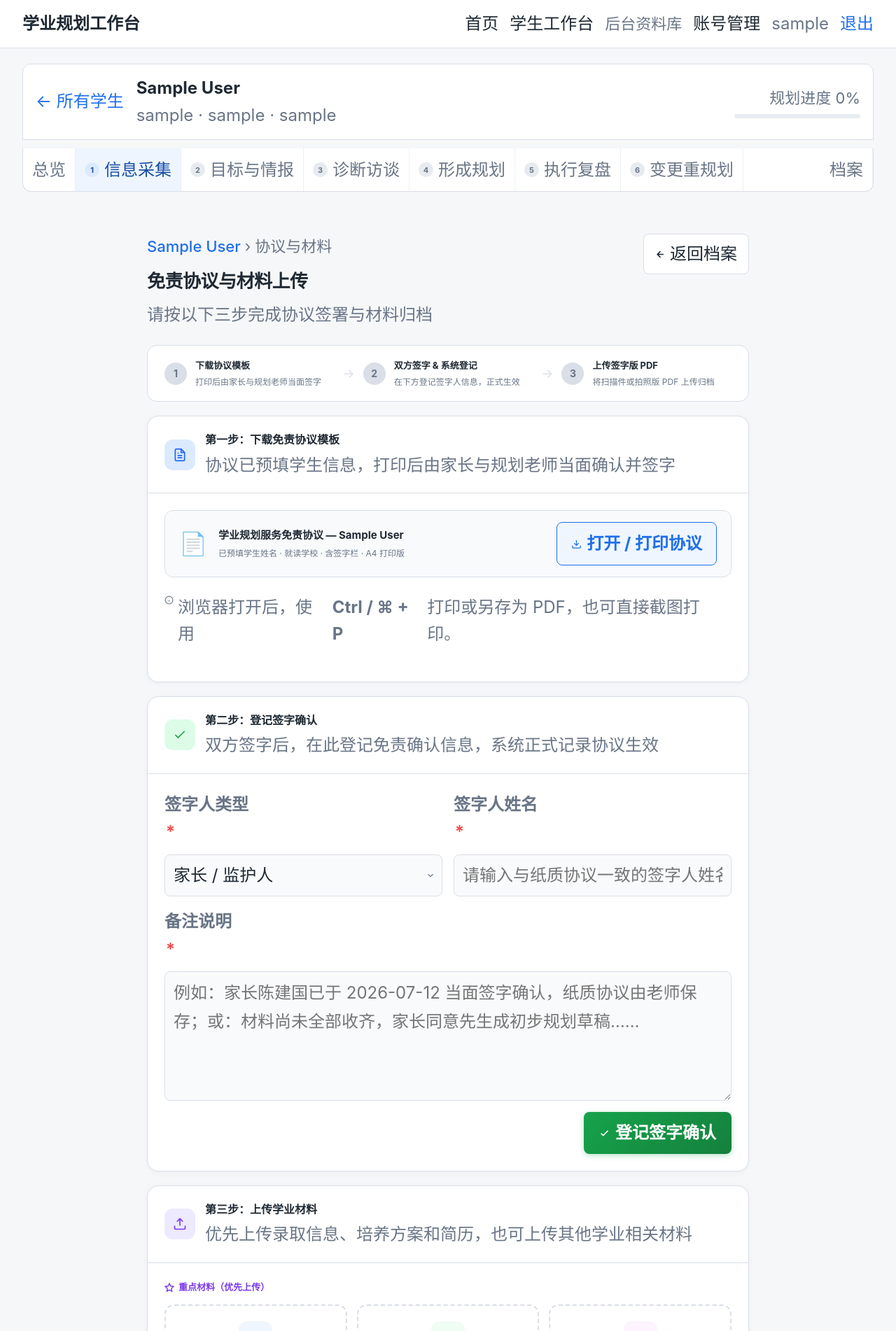
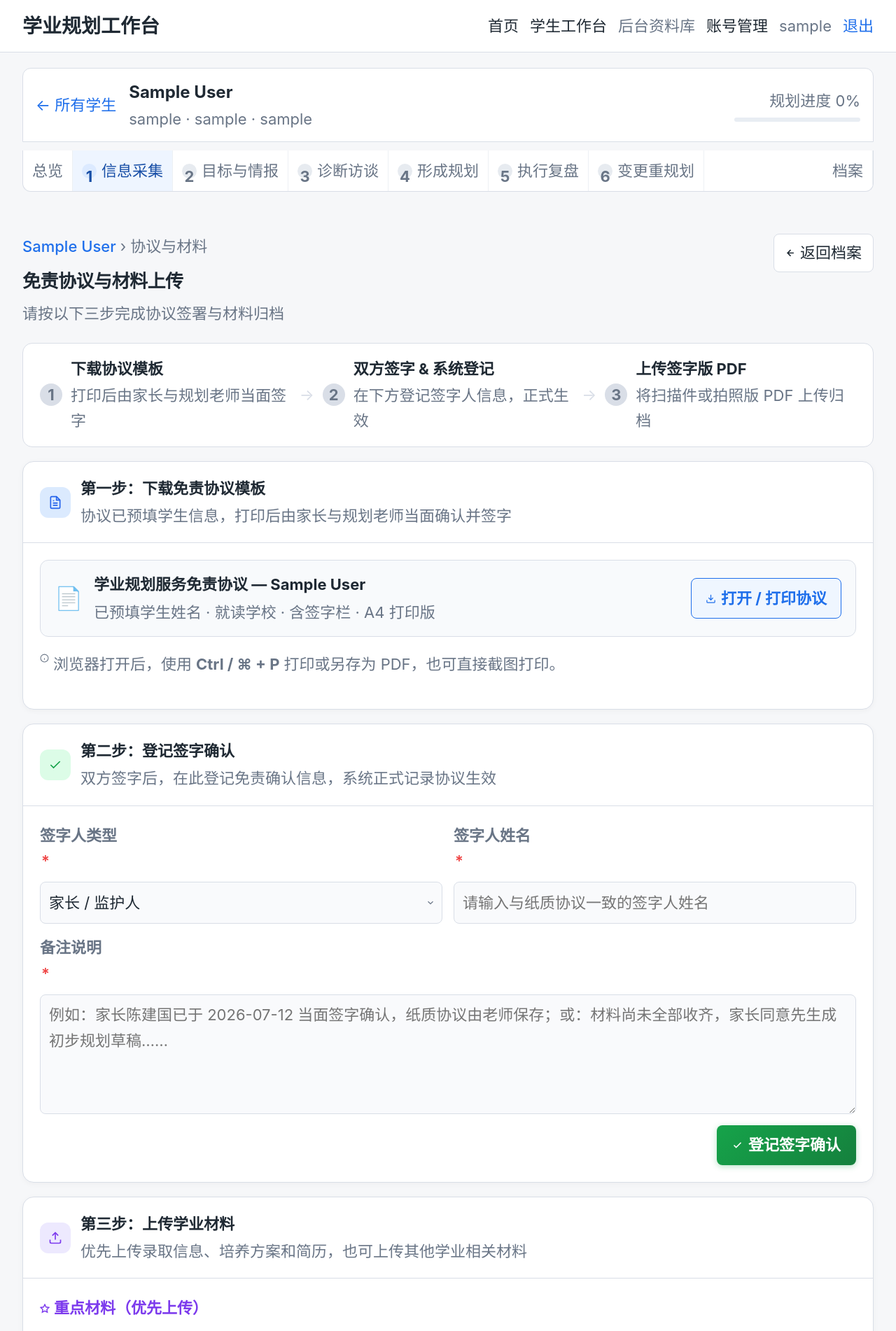
Before and after one commit to yudehai888666-del/fxb-xyqzqgh, a Flask app: page /students/1/materials in a window 1280 px wide. Shown: the top 1902 px of the page at 70% size. Run offline with Flask 3, Linux system fonts and the light colour scheme; the visitor is signed in with stand-in values (Sample User, id 1); data comes from the database, SQL or seed files in the repository; data that the repository does not hold is empty.

Commit message:
fix: enforce readable full-width layouts

```diff
--- a/app/static/styles.css
+++ b/app/static/styles.css
@@ -548,7 +548,7 @@ textarea {
 
 .nav-tools {
   position: relative;
-  font-size: 14px;
+  font-size: var(--minimum-readable-font-size);
 }
 
 .nav-tools summary {
@@ -610,18 +610,18 @@ textarea {
 
 .student-context-main span {
   color: var(--muted);
-  font-size: 12px;
+  font-size: var(--minimum-readable-font-size);
 }
 
 .student-back {
-  font-size: 13px;
+  font-size: var(--minimum-readable-font-size);
   white-space: nowrap;
 }
 
 .student-progress-compact {
   min-width: 180px;
   color: var(--muted);
-  font-size: 12px;
+  font-size: var(--minimum-readable-font-size);
   text-align: right;
 }
 
@@ -663,7 +663,7 @@ textarea {
   padding: 11px 13px;
   border-right: 1px solid #edf0f4;
   color: var(--muted);
-  font-size: 12px;
+  font-size: var(--minimum-readable-font-size);
 }
 
 .workflow-nav a:hover,
@@ -680,7 +680,7 @@ textarea {
   place-items: center;
   border-radius: 50%;
   background: #e7ebf0;
-  font-size: 11px;
+  font-size: var(--minimum-readable-font-size);
 }
 
 .workflow-step.completed b {
--- a/app/templates/base.html
+++ b/app/templates/base.html
@@ -25,11 +25,6 @@
       {% if request.endpoint and request.endpoint.startswith('intelligence.') %}<div class="backoffice-banner"><strong>后台资料库</strong><span>这里维护可复用的专业、岗位、产业和考试依据；真正的学生决策请回到具体学生的“目标与情报”环节完成。</span><a href="{{ url_for('students.list_view') }}">返回学生工作台</a></div>{% endif %}
       {% block content %}{% endblock %}
     </main>
-    <style>.nav-user{color:var(--muted);font-size:13px}.nav-logout{margin:0}.nav-logout button{padding:0;border:0;background:none;color:var(--primary);font:inherit;font-size:13px;cursor:pointer}</style>
-    <style>
-      body :where(p, li, dt, dd, label, input, select, textarea, button, th, td, a, span, small, summary, legend) {
-        font-size: max(1em, var(--minimum-readable-font-size)) !important;
-      }
-    </style>
+    <style>.nav-user{color:var(--muted);font-size:var(--minimum-readable-font-size)}.nav-logout{margin:0}.nav-logout button{padding:0;border:0;background:none;color:var(--primary);font:inherit;font-size:var(--minimum-readable-font-size);cursor:pointer}</style>
   </body>
 </html>
--- a/app/templates/files/center.html
+++ b/app/templates/files/center.html
@@ -1,4 +1,4 @@
 {% extends "base.html" %}{% block title %}文件档案：{{ student.name }}{% endblock %}{% block content %}
 <section class="page-heading"><div><p class="eyebrow">学生规划辅助 · 安全存储</p><h1>{{ student.name }}的文件档案</h1><p class="muted">这里存放各规划阶段产生的材料、规划书和协议，不是独立业务流程。</p></div><a class="button secondary" href="{{ url_for('students.detail', student_id=student.id) }}">返回流程总览</a></section>
 <section class="panel">{% if files %}<div class="table-wrap"><table><thead><tr><th>文件</th><th>分类/版本</th><th>完整性</th><th>可见范围</th><th>操作</th></tr></thead><tbody>{% for item in files %}{% set f=item.record %}<tr><td><strong>{{ f["original_filename"] }}</strong><br><span class="text-muted-sm">{{ f["size_bytes"] }} bytes · {{ f["created_at"][:16] }}</span></td><td>{{ f["category"] }} · V{{ f["version"] }}</td><td><span class="integrity integrity-{{ item.integrity }}">{{ item.integrity }}</span></td><td><form method="post" action="{{ url_for('files.visibility', student_id=student.id, file_id=f['id']) }}"><select name="visibility" onchange="this.form.submit()">{% for v in visibilities %}<option {% if f["visibility"]==v %}selected{% endif %}>{{ v }}</option>{% endfor %}</select></form></td><td><div class="file-actions"><a class="button secondary" href="{{ url_for('files.download', student_id=student.id, file_id=f['id']) }}">安全下载</a><form method="post" action="{{ url_for('files.delete', student_id=student.id, file_id=f['id']) }}"><button class="button secondary" type="submit">移入回收状态</button></form></div></td></tr>{% endfor %}</tbody></table></div>{% else %}<p class="empty">暂无归档文件。新上传材料和新生成规划会自动出现在这里。</p>{% endif %}</section>
-<style>.file-actions{display:flex;gap:7px;flex-wrap:wrap}.file-actions form{margin:0}.integrity{font-size:12px;font-weight:700}.integrity-校验通过{color:#087443}.integrity-校验失败,.integrity-文件缺失{color:#b42318}.integrity-待校验{color:#9a6700}select{min-height:38px;padding:7px;border:1px solid var(--line);border-radius:6px;background:#fff}</style>{% endblock %}
+<style>.file-actions{display:flex;gap:7px;flex-wrap:wrap}.file-actions form{margin:0}.integrity{font-size: var(--minimum-readable-font-size);font-weight:700}.integrity-校验通过{color:#087443}.integrity-校验失败,.integrity-文件缺失{color:#b42318}.integrity-待校验{color:#9a6700}select{min-height:38px;padding:7px;border:1px solid var(--line);border-radius:6px;background:#fff}</style>{% endblock %}
--- a/app/templates/invitations/results.html
+++ b/app/templates/invitations/results.html
@@ -22,5 +22,5 @@
 {% else %}
   <section class="panel"><p class="empty">暂无扫码提交记录。</p></section>
 {% endif %}
-<style>.result-card{margin-bottom:18px;padding:0;border:1px solid var(--line);border-radius:13px;background:#fff;overflow:hidden}.result-head{display:flex;justify-content:space-between;padding:15px 19px;border-bottom:1px solid var(--line);background:#f8fafc}.result-head span{color:var(--muted);font-size:13px}.result-list{margin:0}.result-list>div{display:grid;grid-template-columns:170px 1fr;gap:18px;padding:14px 19px;border-bottom:1px solid #edf0f4}.result-list>div:last-child{border-bottom:0}.result-list dt{color:var(--muted);font-size:13px;font-weight:700}.result-list dd{margin:0;white-space:pre-wrap;line-height:1.65}@media(max-width:650px){.result-list>div{grid-template-columns:1fr;gap:4px}}</style>
+<style>.result-card{margin-bottom:18px;padding:0;border:1px solid var(--line);border-radius:13px;background:#fff;overflow:hidden}.result-head{display:flex;justify-content:space-between;padding:15px 19px;border-bottom:1px solid var(--line);background:#f8fafc}.result-head span{color:var(--muted);font-size: var(--minimum-readable-font-size)}.result-list{margin:0}.result-list>div{display:grid;grid-template-columns:170px 1fr;gap:18px;padding:14px 19px;border-bottom:1px solid #edf0f4}.result-list>div:last-child{border-bottom:0}.result-list dt{color:var(--muted);font-size: var(--minimum-readable-font-size);font-weight:700}.result-list dd{margin:0;white-space:pre-wrap;line-height:1.65}@media(max-width:650px){.result-list>div{grid-template-columns:1fr;gap:4px}}</style>
 {% endblock %}
--- a/app/templates/invitations/status.html
+++ b/app/templates/invitations/status.html
@@ -7,5 +7,5 @@
   <h1>{% if state == "提交成功" %}提交成功{% else %}邀请{{ state }}{% endif %}</h1>
   <p>{% if state == "提交成功" %}老师已收到问卷，感谢您的认真填写。现在可以安全关闭本页。{% else %}该填写链接已无法继续使用，请联系规划老师重新获取二维码。{% endif %}</p>
 </div>
-<style>.public-questionnaire-page{max-width:700px}.invite-status-page{max-width:520px;margin:12vh auto;padding:42px;text-align:center;border:1px solid var(--line);border-radius:18px;background:#fff}.invite-status-icon{display:flex;align-items:center;justify-content:center;width:64px;height:64px;margin:0 auto 18px;border-radius:50%;background:#eaf7f0;color:#087443;font-size:34px;font-weight:800}.invite-status-page h1{margin:0 0 10px}.invite-status-page p{margin:0;color:var(--muted);line-height:1.8}</style>
+<style>.public-questionnaire-page{max-width:none;}.invite-status-page{max-width:520px;margin:12vh auto;padding:42px;text-align:center;border:1px solid var(--line);border-radius:18px;background:#fff}.invite-status-icon{display:flex;align-items:center;justify-content:center;width:64px;height:64px;margin:0 auto 18px;border-radius:50%;background:#eaf7f0;color:#087443;font-size:34px;font-weight:800}.invite-status-page h1{margin:0 0 10px}.invite-status-page p{margin:0;color:var(--muted);line-height:1.8}</style>
 {% endblock %}
--- a/app/templates/planning/detail.html
+++ b/app/templates/planning/detail.html
@@ -42,9 +42,9 @@
   </section>
   <style>
     .visibility-form { display:flex; align-items:center; gap:8px; }
-    .visibility-form label { color:var(--muted); font-size:13px; font-weight:700; white-space:nowrap; }
+    .visibility-form label { color:var(--muted); font-size: var(--minimum-readable-font-size); font-weight:700; white-space:nowrap; }
     .visibility-form select { min-height:36px; padding:6px 9px; border:1px solid var(--line); border-radius:7px; background:#fff; font:inherit; }
-    .visibility-notice { display:flex; gap:8px; margin:0 0 18px; padding:10px 12px; border:1px solid #bcd3f6; border-radius:8px; background:#f5f9ff; color:#52637a; font-size:12px; line-height:1.55; }
+    .visibility-notice { display:flex; gap:8px; margin:0 0 18px; padding:10px 12px; border:1px solid #bcd3f6; border-radius:8px; background:#f5f9ff; color:#52637a; font-size: var(--minimum-readable-font-size); line-height:1.55; }
     .visibility-notice strong { color:#315c91; white-space:nowrap; }
     @media (max-width:700px) { .visibility-notice { flex-direction:column; } .visibility-form { align-items:flex-start; flex-direction:column; } }
   </style>
--- a/app/templates/planning/edit.html
+++ b/app/templates/planning/edit.html
@@ -1 +1 @@
-{% extends "base.html" %}{% block title %}编辑规划：{{ student.name }}{% endblock %}{% block content %}<section class="page-heading"><div><p class="eyebrow">创建新版本</p><h1>{{ document["title"] }}</h1><p class="muted">基于 V{{ document["version"] }} 编辑，保存后生成新版本，原版保留不变。</p></div><a class="button secondary" href="{{ url_for('planning.detail', student_id=student.id, document_id=document['id']) }}">取消</a></section>{% if error %}<div class="form-error">{{ error }}</div>{% endif %}<form method="post" class="form-panel"><label><span>标题</span><input name="title" value="{{ document['title'] }}" required></label><label style="display:block;margin-top:16px"><span>规划正文（支持 Markdown 标题和列表）</span><textarea name="content_markdown" rows="30" required>{{ document["content_markdown"] }}</textarea></label><div class="form-actions"><button class="button" type="submit">保存为新版本</button></div></form><style>textarea{width:100%;padding:14px;border:1px solid var(--line);border-radius:8px;font:14px/1.7 ui-monospace,monospace;resize:vertical}textarea:focus{outline:3px solid rgba(31,111,235,.16);border-color:var(--primary)}</style>{% endblock %}
+{% extends "base.html" %}{% block title %}编辑规划：{{ student.name }}{% endblock %}{% block content %}<section class="page-heading"><div><p class="eyebrow">创建新版本</p><h1>{{ document["title"] }}</h1><p class="muted">基于 V{{ document["version"] }} 编辑，保存后生成新版本，原版保留不变。</p></div><a class="button secondary" href="{{ url_for('planning.detail', student_id=student.id, document_id=document['id']) }}">取消</a></section>{% if error %}<div class="form-error">{{ error }}</div>{% endif %}<form method="post" class="form-panel"><label><span>标题</span><input name="title" value="{{ document['title'] }}" required></label><label style="display:block;margin-top:16px"><span>规划正文（支持 Markdown 标题和列表）</span><textarea name="content_markdown" rows="30" required>{{ document["content_markdown"] }}</textarea></label><div class="form-actions"><button class="button" type="submit">保存为新版本</button></div></form><style>textarea{width:100%;padding:14px;border:1px solid var(--line);border-radius:8px;font: var(--minimum-readable-font-size) / 1.7 ui-monospace,monospace;resize:vertical}textarea:focus{outline:3px solid rgba(31,111,235,.16);border-color:var(--primary)}</style>{% endblock %}
--- a/app/templates/planning/generate.html
+++ b/app/templates/planning/generate.html
@@ -39,7 +39,7 @@
         <div class="completion-item {{ 'done' if status == done_val else 'pending' }}">
           <span class="completion-dot"></span>
           <span>{{ label }}</span>
-          <span style="margin-left:auto;font-size:11px;opacity:0.8;">{{ status }}</span>
+          <span style="margin-left:auto;font-size: var(--minimum-readable-font-size);opacity:0.8;">{{ status }}</span>
         </div>
       {% endfor %}
     </div>
--- a/app/templates/questionnaires/materials.html
+++ b/app/templates/questionnaires/materials.html
@@ -389,7 +389,7 @@ if (zone) {
 
 <style>
 .mat-page {
-  max-width: 860px;
+  max-width: none;
   margin: 0 auto;
   padding: 32px 0 80px;
 }
@@ -406,7 +406,7 @@ if (zone) {
   display: flex;
   align-items: center;
   gap: 6px;
-  font-size: 13px;
+  font-size: var(--minimum-readable-font-size);
   color: var(--muted);
   margin-bottom: 10px;
 }
@@ -417,7 +417,7 @@ if (zone) {
   font-weight: 800;
   letter-spacing: -0.5px;
 }
-.mat-subtitle { margin: 0; font-size: 14px; color: var(--muted); }
+.mat-subtitle { margin: 0; font-size: var(--minimum-readable-font-size); color: var(--muted); }
 
 .mat-btn-back {
   display: inline-flex;
@@ -428,7 +428,7 @@ if (zone) {
   border-radius: 8px;
   background: var(--surface);
   color: var(--text);
-  font-size: 13px;
+  font-size: var(--minimum-readable-font-size);
   font-weight: 500;
   text-decoration: none;
   white-space: nowrap;
@@ -479,7 +479,7 @@ if (zone) {
   border-radius: 50%;
   background: var(--line);
   color: var(--muted);
-  font-size: 14px;
+  font-size: var(--minimum-readable-font-size);
   font-weight: 700;
   display: flex;
   align-items: center;
@@ -492,18 +492,18 @@ if (zone) {
   color: #fff;
 }
 .mat-flow-title {
-  font-size: 13px;
+  font-size: var(--minimum-readable-font-size);
   font-weight: 700;
   color: var(--text);
 }
 .mat-flow-desc {
-  font-size: 12px;
+  font-size: var(--minimum-readable-font-size);
   color: var(--muted);
   margin-top: 2px;
 }
 .mat-flow-arrow {
   color: var(--line);
-  font-size: 18px;
+  font-size: var(--minimum-readable-font-size);
   padding: 0 12px;
   flex-shrink: 0;
 }
@@ -533,8 +533,8 @@ if (zone) {
   justify-content: center;
   flex-shrink: 0;
 }
-.mat-card-title { margin: 0 0 3px; font-size: 16px; font-weight: 700; }
-.mat-card-desc  { margin: 0; font-size: 13px; color: var(--muted); }
+.mat-card-title { margin: 0 0 3px; font-size: var(--minimum-readable-font-size); font-weight: 700; }
+.mat-card-desc  { margin: 0; font-size: var(--minimum-readable-font-size); color: var(--muted); }
 .mat-card-body  { padding: 24px; }
 
 /* 协议预览行 */
@@ -550,8 +550,8 @@ if (zone) {
 }
 .mat-agreement-icon { font-size: 32px; flex-shrink: 0; }
 .mat-agreement-info { flex: 1; }
-.mat-agreement-name { font-size: 15px; font-weight: 700; color: var(--text); }
-.mat-agreement-meta { font-size: 12px; color: var(--muted); margin-top: 3px; }
+.mat-agreement-name { font-size: var(--minimum-readable-font-size); font-weight: 700; color: var(--text); }
+.mat-agreement-meta { font-size: var(--minimum-readable-font-size); color: var(--muted); margin-top: 3px; }
 
 .mat-btn-download {
   display: inline-flex;
@@ -562,7 +562,7 @@ if (zone) {
   border-radius: 8px;
   background: #eff6ff;
   color: var(--primary);
-  font-size: 13px;
+  font-size: var(--minimum-readable-font-size);
   font-weight: 700;
   text-decoration: none;
   white-space: nowrap;
@@ -579,7 +579,7 @@ if (zone) {
   display: flex;
   align-items: flex-start;
   gap: 6px;
-  font-size: 12px;
+  font-size: var(--minimum-readable-font-size);
   color: var(--muted);
   line-height: 1.6;
 }
@@ -609,7 +609,7 @@ if (zone) {
 }
 .mat-field { display: flex; flex-direction: column; }
 .mat-label {
-  font-size: 13px;
+  font-size: var(--minimum-readable-font-size);
   font-weight: 600;
   color: var(--muted);
   margin-bottom: 6px;
@@ -622,7 +622,7 @@ if (zone) {
   background: #f9fafc;
   color: var(--text);
   font: inherit;
-  font-size: 14px;
+  font-size: var(--minimum-readable-font-size);
   transition: border-color 0.15s, box-shadow 0.15s, background 0.15s;
 }
 .mat-input:focus, .mat-select:focus, .mat-textarea:focus {
@@ -663,7 +663,7 @@ if (zone) {
   background: linear-gradient(135deg, #16a34a 0%, #15803d 100%);
   color: #fff;
   font: inherit;
-  font-size: 14px;
+  font-size: var(--minimum-readable-font-size);
   font-weight: 700;
   cursor: pointer;
   box-shadow: 0 2px 8px rgba(22,163,74,0.3);
@@ -771,7 +771,7 @@ if (zone) {
   display: flex;
   align-items: center;
   gap: 6px;
-  font-size: 13px;
+  font-size: var(--minimum-readable-font-size);
   font-weight: 700;
   color: #7c3aed;
   margin-bottom: 14px;
```
Also changed, not shown: other parts of app/static/styles.css (+18 -18 lines), other parts of app/templates/questionnaires/materials.html (+15 -15 lines), app/templates/invitations/manage.html (+2 -2 lines), app/templates/questionnaires/parent.html (+15 -15 lines), app/templates/questionnaires/student.html (+13 -13 lines), app/templates/replanning/detail.html (+2 -2 lines), app/templates/replanning/new.html (+16 -16 lines), app/templates/teacher_notes/edit.html (+10 -10 lines), tests/test_accessible_full_width_layout.py (+39 -1 lines), .superpowers/sdd/task-2-fix-report.md (added).
